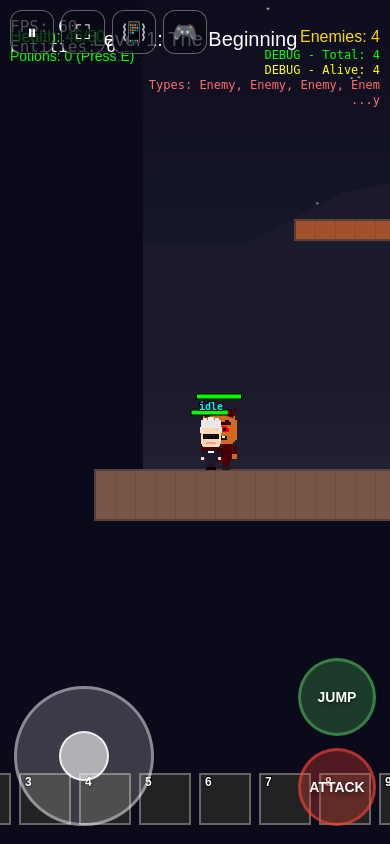
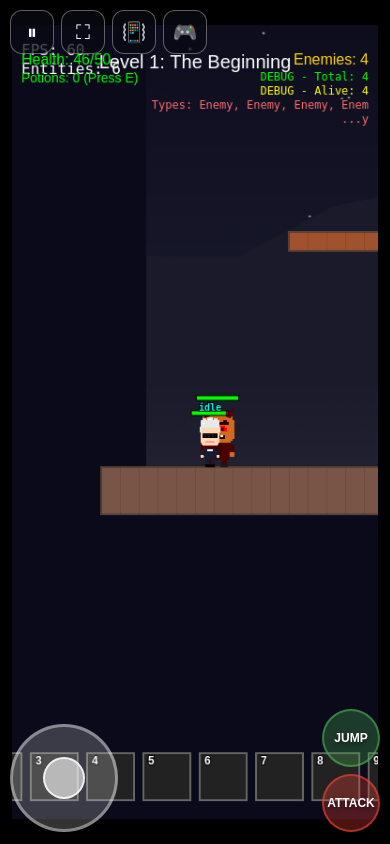
Before and after one commit to danusiknovikov15-prog/bizzare-adventure, a Django app: page /game/ in a window 390 px wide. Run offline with Django 5.2, Linux system fonts and the light colour scheme; the visitor is signed in with stand-in values (Sample User, id 1); data comes from the database, SQL or seed files in the repository; data that the repository does not hold is empty.

Commit message:
Scale game UI down on mobile

```diff
--- a/game/static/game/css/main.css
+++ b/game/static/game/css/main.css
@@ -145,10 +145,11 @@ body {
 
 .mobile-controls-hidden .joystick-area,.mobile-controls-hidden .action-buttons{opacity:0;pointer-events:none}
 @media(max-width:767px){
-    .joystick-area{width:140px;height:140px;bottom:18px;left:14px}
-    .joystick-base{width:140px;height:140px}
-    .action-buttons{right:14px;bottom:18px;gap:12px}
-    .action-button{width:78px;height:78px;font-size:14px}
-    #gameCanvas{width:100vw;height:100dvh}
+    .joystick-area{width:108px;height:108px;bottom:12px;left:10px}
+    .joystick-base{width:108px;height:108px}
+    .joystick-stick{width:42px;height:42px}
+    .action-buttons{right:10px;bottom:12px;gap:7px}
+    .action-button{width:58px;height:58px;font-size:12px;border-width:2px}
+    #gameCanvas{width:94vw;height:94dvh;margin:3dvh auto}
     body{height:100dvh}
 }
```
